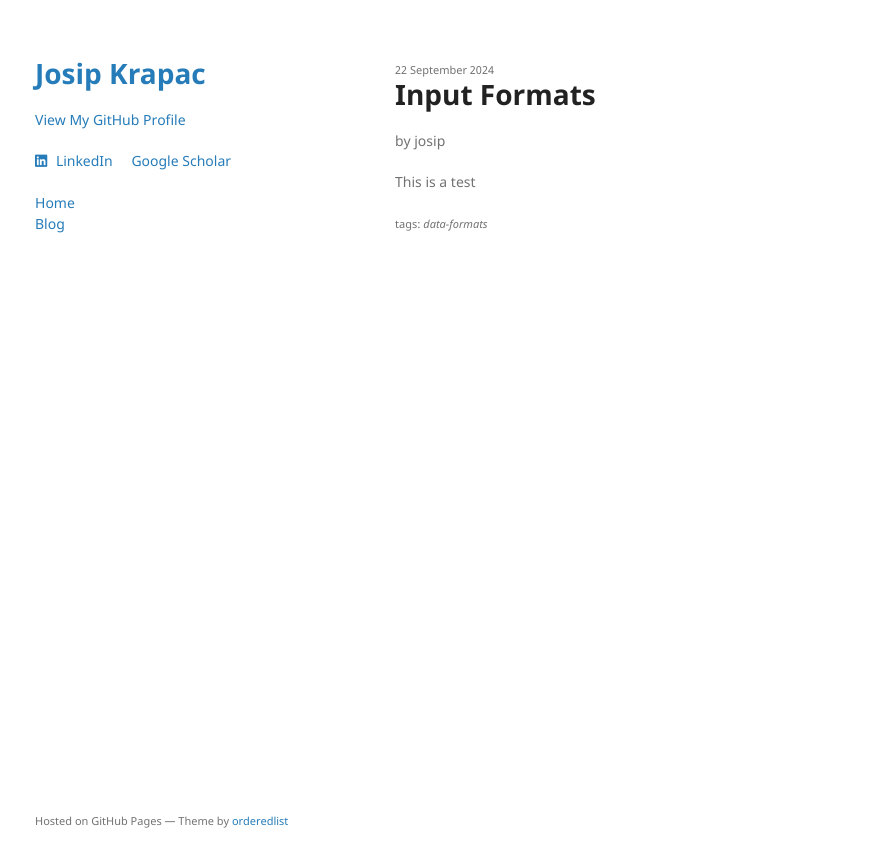
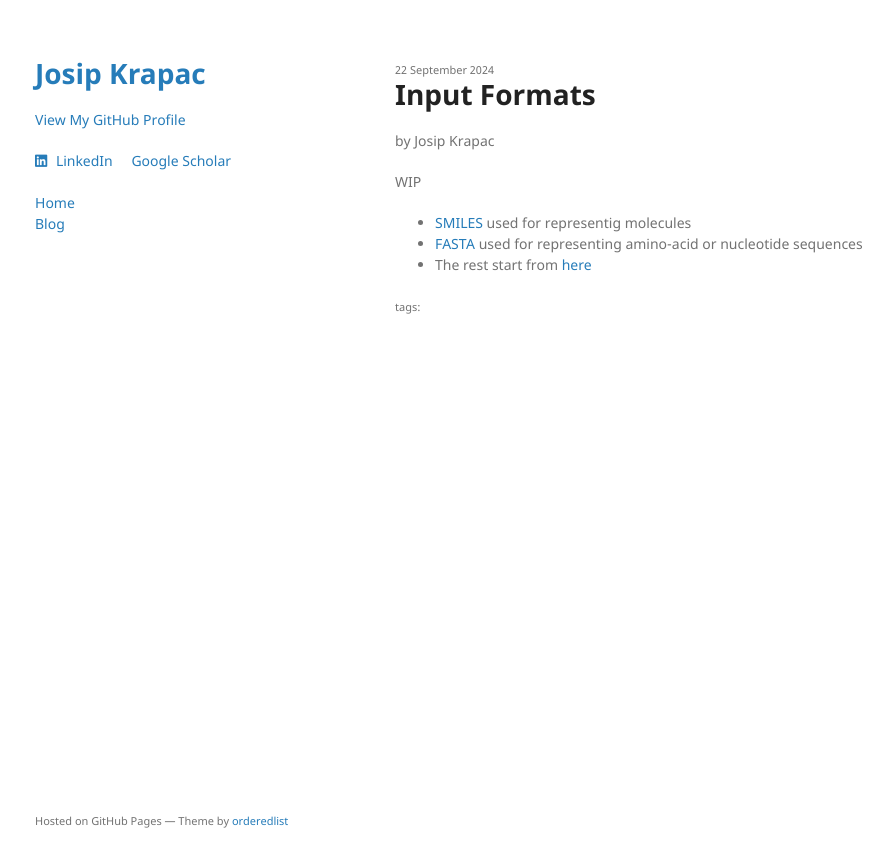
Before and after one commit to josipkrapac/josipkrapac.github.io, a Jekyll site: the page built from _posts/2024-09-22-input-formats.md, in a window 1280 px wide. Shown: the top 867 px of the page, without its empty margins (175-1068 px from the left). Built offline with Jekyll 4.4.1, drawn with Linux system fonts in a browser that asks for light colours; a style sheet for code colours, icons or effects is not loaded; the repository's description, which GitHub fills in, is left out.

Commit message:
Started file with data formats

```diff
--- a/_posts/2024-09-22-input-formats.md
+++ b/_posts/2024-09-22-input-formats.md
@@ -1,7 +1,9 @@
 ---
 layout: post
-author: josip
-tags: data-formats
+author: Josip Krapac
 ---
 
-This is a test
+WIP
+- [SMILES](https://en.wikipedia.org/wiki/Simplified_Molecular_Input_Line_Entry_System) used for representig molecules
+- [FASTA](https://en.wikipedia.org/wiki/FASTA_format) used for representing amino-acid or nucleotide sequences
+- The rest start from [here](https://www.perplexity.ai/search/what-file-formats-are-used-for-3c.x9TLBS_abC0Wm6hN7aQ)
```
